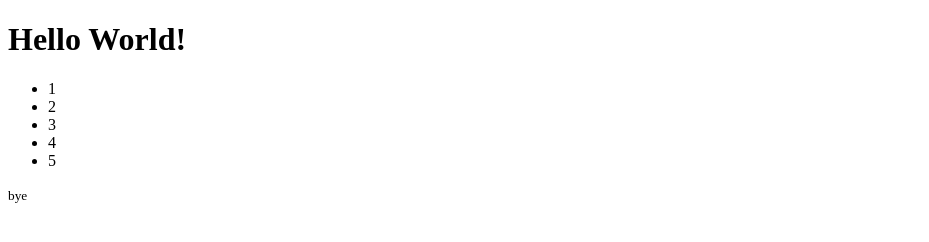
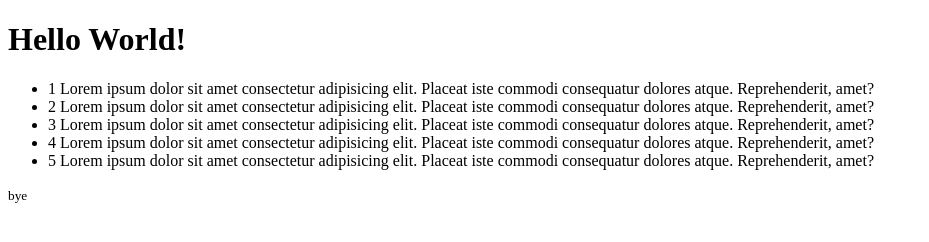
Before and after one commit to olivabigyo/git_intro_919, a plain HTML site: page index.html in a window 1280 px wide. Shown: the whole page, without its empty margins (0-929 px from the left). Drawn offline with Linux system fonts and the light colour scheme.

Commit message:
add content to list

```diff
--- a/index.html
+++ b/index.html
@@ -11,11 +11,16 @@
     </header>
     <main>
         <ul>
-            <li>1</li>
-            <li>2</li>
-            <li>3</li>
-            <li>4</li>
-            <li>5</li>
+            <li>1 Lorem ipsum dolor sit amet consectetur adipisicing elit. Placeat iste commodi consequatur dolores atque. Reprehenderit, amet?
+            </li>
+            <li>2 Lorem ipsum dolor sit amet consectetur adipisicing elit. Placeat iste commodi consequatur dolores atque. Reprehenderit, amet?
+            </li>
+            <li>3 Lorem ipsum dolor sit amet consectetur adipisicing elit. Placeat iste commodi consequatur dolores atque. Reprehenderit, amet?
+            </li>
+            <li>4 Lorem ipsum dolor sit amet consectetur adipisicing elit. Placeat iste commodi consequatur dolores atque. Reprehenderit, amet?
+            </li>
+            <li>5 Lorem ipsum dolor sit amet consectetur adipisicing elit. Placeat iste commodi consequatur dolores atque. Reprehenderit, amet?
+            </li>
         </ul>
     </main>
     <footer>
```
